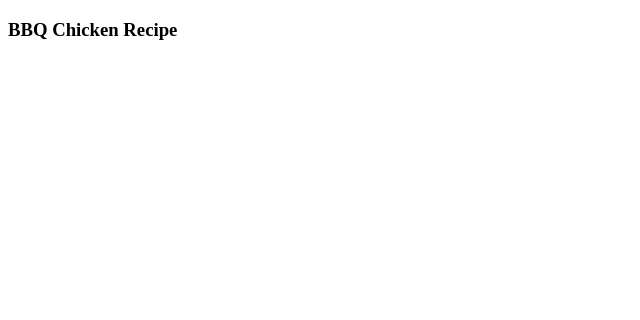
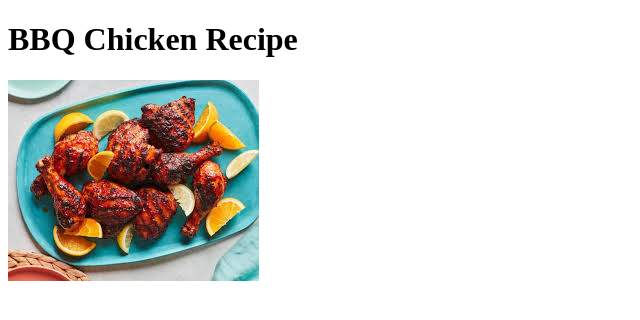
Before and after one commit to adilshads/odin-recipes, a plain HTML site: page recipes/bbq-chicken.html in a window 1280 px wide. Shown: the whole page, without its empty margins (0-640 px from the left). Drawn offline with Linux system fonts and the light colour scheme.

Commit message:
Add image to bbq chicken file and adjust header
Add image to bbq chicken file and change size of header.

Image provides better user experience in webpage, header size is
not large enough for purpose.

Image added to bbq chicken file from image directory containing jpg
of required picture. Header size changed from h3 to h1.

```diff
--- a/recipes/bbq-chicken.html
+++ b/recipes/bbq-chicken.html
@@ -6,6 +6,9 @@
     </head>
 
     <body>
-        <h3>BBQ Chicken Recipe</h3>
+        <h1>BBQ Chicken Recipe</h1>
+
+        <img src="../img/bbq-chicken.jpg" alt="Deep red cooken bbq chicken with charcoal
+        grill marks and mixed with quarter lemon slices">
     </body>
 </html>
```
